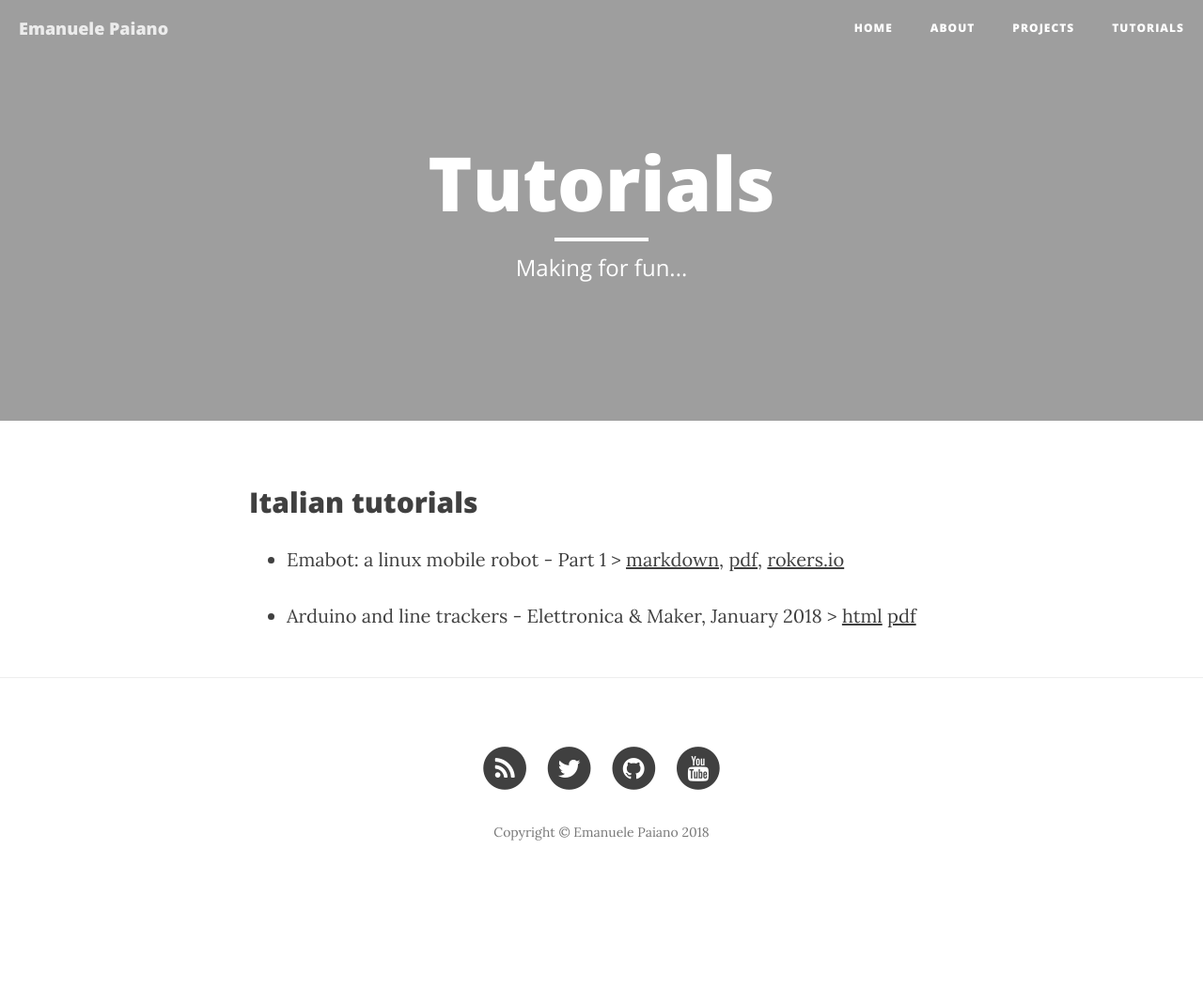
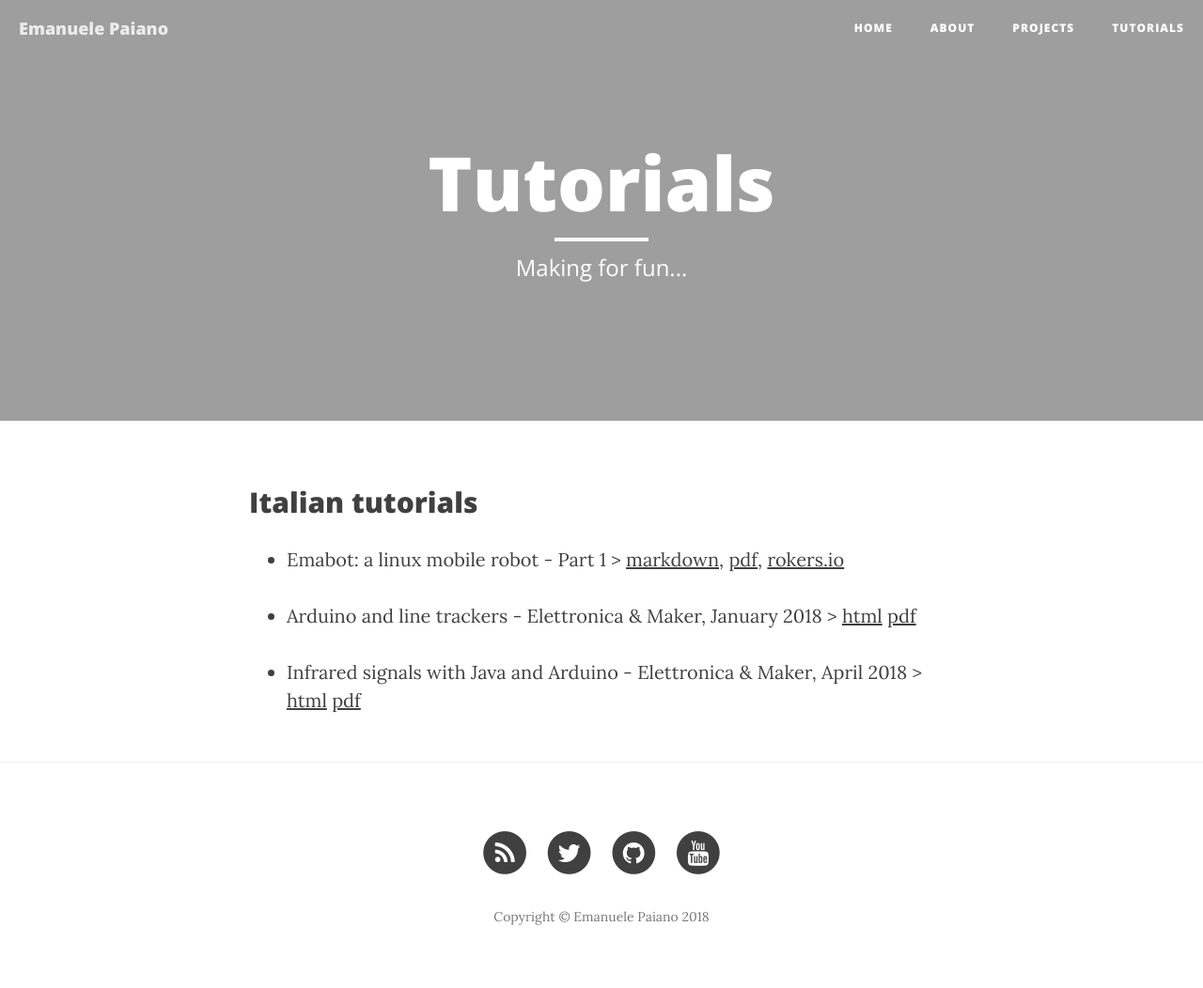
Before and after one commit to emanuelepaiano/emanuelepaiano.github.io, a Jekyll site: the page built from tutorials.html, in a window 1280 px wide. Shown: the whole page at 94% size. Built offline with Jekyll 4.4.1, drawn with Linux system fonts in a browser that asks for light colours; nearby versions of some CDN libraries; before the commit the page ends 962 px from its top, so only the background shows below that.

Commit message:
Update tutorials.html

```diff
--- a/tutorials.html
+++ b/tutorials.html
@@ -23,4 +23,11 @@ header-img: "img/children.jpg"
                         <a href="https://elettronicaemaker.it/2017-2/">pdf</a>
                </p>
         </li>
+         <li>
+               <p>
+                        Infrared signals with Java and Arduino - Elettronica & Maker, April 2018 >
+                        <a href="https://elettronicaemaker.it/2018/04/24/gestire-segnali-i-r-con-java-e-arduino/">html</a>
+                        <a href="https://elettronicaemaker.it/2017-2/">pdf</a>
+               </p>
+        </li>
 </ul>
```
